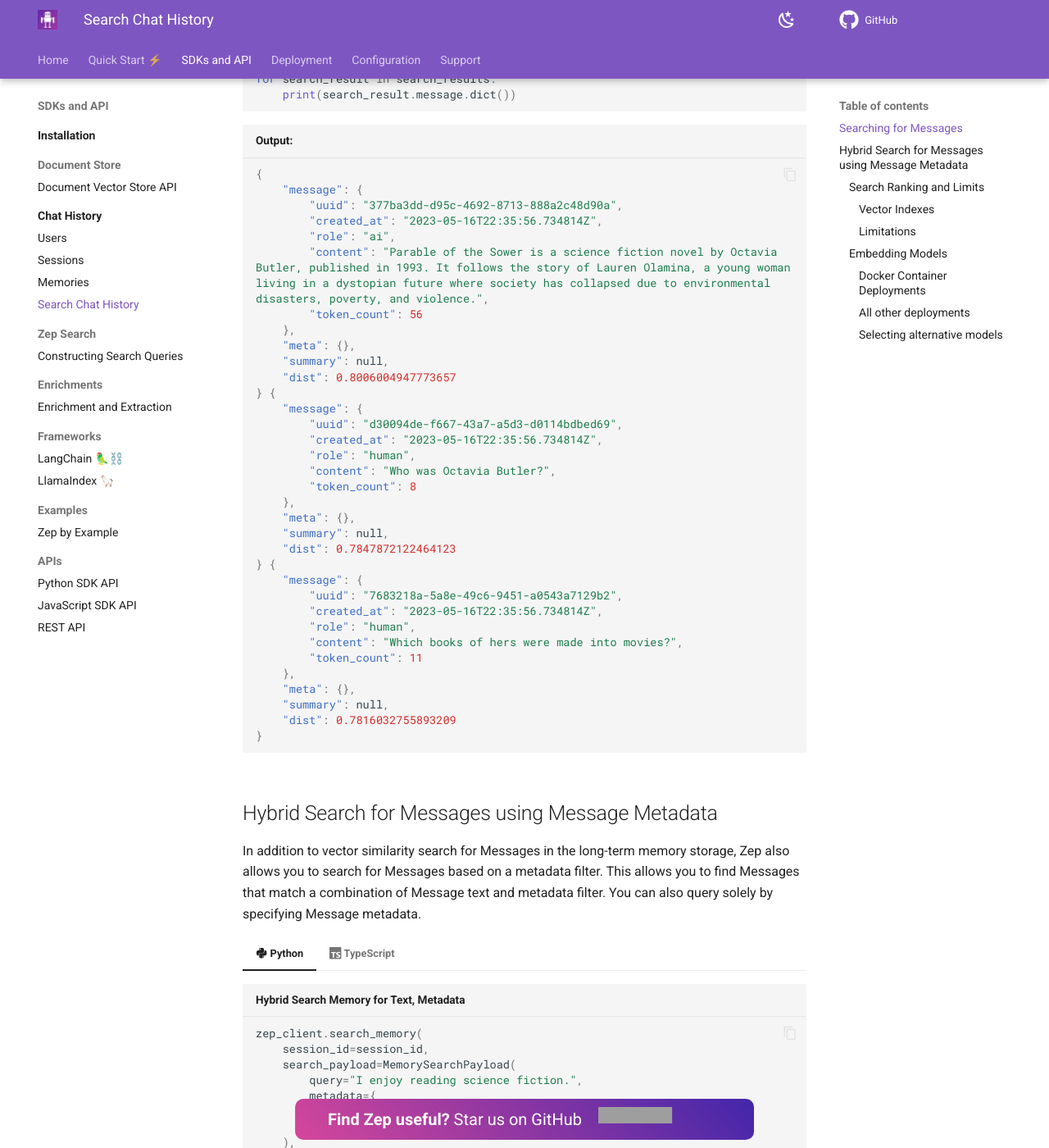
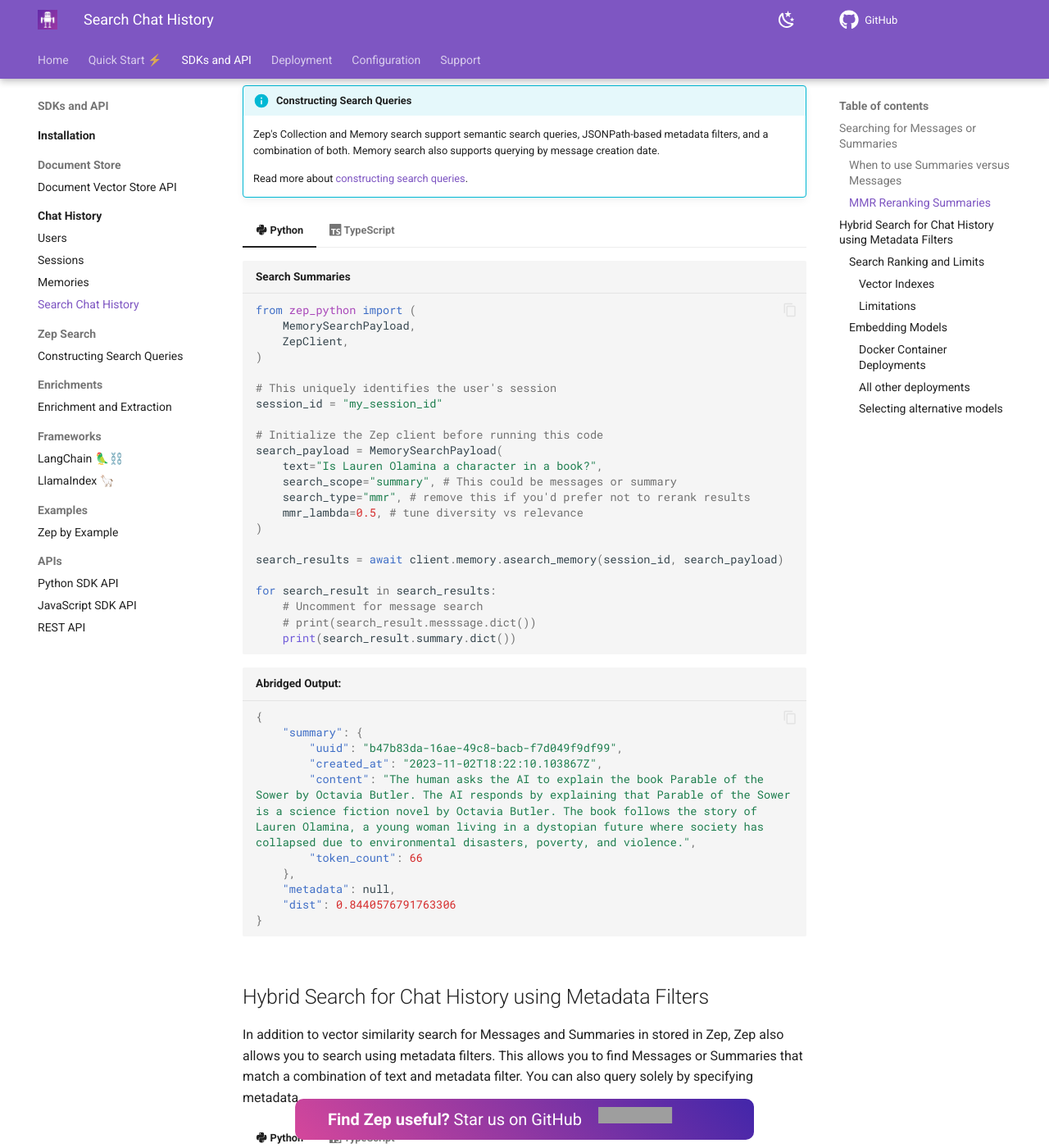
Before and after one commit to getzep/docs.getzep.com, an MkDocs documentation site: the page built from docs/sdk/chat_history/search.md, in a window 1280 px wide and 1400 px high, scrolled down 826 px. Shown: the whole window at 82% size. Built offline with MkDocs 1.6.1 and Material for MkDocs 9.7.7, drawn with Linux system fonts in a browser that asks for light colours; plug-ins that fetch from the network failed and are left out; comment, search, counter and statistics services are not loaded; some of the changed text lies outside the part shown; grey boxes are pictures that could not be loaded.

Commit message:
summary search

````diff
--- a/docs/sdk/chat_history/search.md
+++ b/docs/sdk/chat_history/search.md
@@ -1,10 +1,19 @@
 # Vector Search over Chat History
 
-Zep allows developers to search the long-term memory store for relevant historical conversations.
+Zep allows developers to search the Zep long-term memory store for relevant historical conversations.
 
-## Searching for Messages
+## Searching for Messages or Summaries
 
-Zep supports vector similarity search for Messages in the long-term memory storage. This allows you to find Messages that are contextually similar to a given query, with the results sorted by a similarity or `distance`.
+Zep supports vector similarity search for Messages or Summaries of messages stored by Zep. This allows you to populate prompts with past conversations contextually similar to a given query, with the results sorted by a similarity score or `distance`.
+
+### When to use Summaries versus Messages
+
+Zep supports searching for both Messages and Summaries. Given that individual messages may lack conversational context, Summaries are often a better choice for search. See the discussion about [message limitations](http://localhost:8001/sdk/chat_history/search/#limitations) below.
+
+Messages, however, can contain specific details that may be useful for your application. It is possible to execute both types of searches within your app.
+
+### MMR Reranking Summaries
+Since summaries often share information, particualrly when the Message Window is set to a lower threshold, it is often useful to use [Maximum Marginal Relevance (MMR)](../search_query.md) reranking of search results. Zep has build-in, hardware accelerated support for MMR and enabling it is simple.
 
 !!! info "Constructing Search Queries"
 
@@ -14,106 +23,88 @@
 
 === ":fontawesome-brands-python: Python"
 
-    ```python title="Search Memory for Text"
-    search_payload = MemorySearchPayload(text="Is Lauren Olamina a character in a book")
+    ```python title="Search Summaries"
+    from zep_python import (
+        MemorySearchPayload,
+        ZepClient,
+    )
+
+    # This uniquely identifies the user's session
+    session_id = "my_session_id"
+
+    # Initialize the Zep client before running this code
+    search_payload = MemorySearchPayload(
+        text="Is Lauren Olamina a character in a book?",
+        search_scope="summary", # This could be messages or summary
+        search_type="mmr", # remove this if you'd prefer not to rerank results
+        mmr_lambda=0.5, # tune diversity vs relevance
+    )
 
     search_results = await client.memory.asearch_memory(session_id, search_payload)
 
     for search_result in search_results:
-        print(search_result.message.dict())
+        # Uncomment for message search
+        # print(search_result.messsage.dict())
+        print(search_result.summary.dict())
     ```
-    ```json title="Output:"
+    ```json title="Abridged Output:"
     {
-        "message": {
-            "uuid": "377ba3dd-d95c-4692-8713-888a2c48d90a",
-            "created_at": "2023-05-16T22:35:56.734814Z",
-            "role": "ai",
-            "content": "Parable of the Sower is a science fiction novel by Octavia Butler, published in 1993. It follows the story of Lauren Olamina, a young woman living in a dystopian future where society has collapsed due to environmental disasters, poverty, and violence.",
-            "token_count": 56
+        "summary": {
+            "uuid": "b47b83da-16ae-49c8-bacb-f7d049f9df99",
+            "created_at": "2023-11-02T18:22:10.103867Z",
+            "content": "The human asks the AI to explain the book Parable of the Sower by Octavia Butler. The AI responds by explaining that Parable of the Sower is a science fiction novel by Octavia Butler. The book follows the story of Lauren Olamina, a young woman living in a dystopian future where society has collapsed due to environmental disasters, poverty, and violence.",
+            "token_count": 66
         },
-        "meta": {},
-        "summary": null,
-        "dist": 0.8006004947773657
-    } {
-        "message": {
-            "uuid": "d30094de-f667-43a7-a5d3-d0114bdbed69",
-            "created_at": "2023-05-16T22:35:56.734814Z",
-            "role": "human",
-            "content": "Who was Octavia Butler?",
-            "token_count": 8
-        },
-        "meta": {},
-        "summary": null,
-        "dist": 0.7847872122464123
-    } {
-        "message": {
-            "uuid": "7683218a-5a8e-49c6-9451-a0543a7129b2",
-            "created_at": "2023-05-16T22:35:56.734814Z",
-            "role": "human",
-            "content": "Which books of hers were made into movies?",
-            "token_count": 11
-        },
-        "meta": {},
-        "summary": null,
-        "dist": 0.7816032755893209
+        "metadata": null,
+        "dist": 0.8440576791763306
     }
     ```
 
 === ":simple-typescript: TypeScript"
 
-    ```javascript title="Search Memory for Text"
+    ```typescript title="Search Messages"
+    import {
+        MemorySearchPayload,
+        ZepClient,
+    } from '@getzep/zep-js';
+
+    // This uniquely identifies the user's session
+    const sessionID = "my_session_id";
     const searchText = "Is Lauren Olamina a character in a book?";
 
-    const searchPayload = new MemorySearchPayload({ metadata: {}, text: searchText });
-    const searchResults = await zepClient.memory.searchMemory(
-        sessionID,
-        searchPayload
-    );
+    // Initialize the ZepClient before running this code
+
+    // Create a new MemorySearchPayload with the search text, scope, type, and MMR lambda
+    const searchPayload = new MemorySearchPayload({
+        text: searchText,
+        search_scope: "summary", // This could be messages or summary
+        search_type: "mmr", // remove this if you'd prefer not to rerank results
+        mmr_lambda: 0.5, // tune diversity vs relevance
+    });
+
+    // Perform the memory search with the session ID, search payload, and a limit of 3 results
+    const searchResults = await client.memory.searchMemory(sessionID, searchPayload, 3);
 
     searchResults.forEach((searchResult) => {
         console.debug(JSON.stringify(searchResult));
     });
     ```
-    ```json title="Output:"
+    ```json title="Abridged Output:"
     {
-        "message": {
-            "uuid": "377ba3dd-d95c-4692-8713-888a2c48d90a",
-            "created_at": "2023-05-16T22:35:56.734814Z",
-            "role": "ai",
-            "content": "Parable of the Sower is a science fiction novel by Octavia Butler, published in 1993. It follows the story of Lauren Olamina, a young woman living in a dystopian future where society has collapsed due to environmental disasters, poverty, and violence.",
-            "token_count": 56
+        "summary": {
+            "uuid": "b47b83da-16ae-49c8-bacb-f7d049f9df99",
+            "created_at": "2023-11-02T18:22:10.103867Z",
+            "content": "The human asks the AI to explain the book Parable of the Sower by Octavia Butler. The AI responds by explaining that Parable of the Sower is a science fiction novel by Octavia Butler. The book follows the story of Lauren Olamina, a young woman living in a dystopian future where society has collapsed due to environmental disasters, poverty, and violence.",
+            "token_count": 66
         },
-        "meta": {},
-        "summary": null,
-        "dist": 0.8006004947773657
-    } {
-        "message": {
-            "uuid": "d30094de-f667-43a7-a5d3-d0114bdbed69",
-            "created_at": "2023-05-16T22:35:56.734814Z",
-            "role": "human",
-            "content": "Who was Octavia Butler?",
-            "token_count": 8
-        },
-        "meta": {},
-        "summary": null,
-        "dist": 0.7847872122464123
-    } {
-        "message": {
-            "uuid": "7683218a-5a8e-49c6-9451-a0543a7129b2",
-            "created_at": "2023-05-16T22:35:56.734814Z",
-            "role": "human",
-            "content": "Which books of hers were made into movies?",
-            "token_count": 11
-        },
-        "meta": {},
-        "summary": null,
-        "dist": 0.7816032755893209
+        "metadata": null,
+        "dist": 0.8440576791763306
     }
     ```
 
-## Hybrid Search for Messages using Message Metadata
+## Hybrid Search for Chat History using Metadata Filters
 
-In addition to vector similarity search for Messages in the long-term memory storage, Zep also allows you to search for Messages based on a metadata filter. This allows you to find Messages that match a combination of Message text and metadata filter. You can also query solely by specifying Message metadata.
+In addition to vector similarity search for Messages and Summaries in stored in Zep, Zep also allows you to search using metadata filters. This allows you to find Messages or Summaries that match a combination of text and metadata filter. You can also query solely by specifying metadata.
 
 === ":fontawesome-brands-python: Python"
 
@@ -213,14 +204,15 @@
 ### Search Ranking and Limits
 
 #### Vector Indexes
-Where available, Zep will use a `pgvector v0.5`'s HNSW index for vector search over messages. Zep uses cosine distance for the distance function.
+Where available, Zep will use a `pgvector v0.5`'s HNSW index for vector search over messages and summaries. Zep uses cosine distance for the distance function.
 
 If you are using a version of `pgvector` prior to `v0.5`, Zep will fall back to using an exact nearest neighbor search.
 
-It is possible to manually create an `IVFFLAT` index on the `message_embedding` table's `embedding` column to improve search performance.
+If you don't have access to `pgvector v0.5`, is possible to manually create `IVFFLAT` indexes to improve search performance.
 
 ```sql
 CREATE INDEX ON message_embedding USING ivfflat (embedding vector_cosine_ops) WITH (lists = 100);
+CREATE INDEX ON summary_embedding USING ivfflat (embedding vector_cosine_ops) WITH (lists = 100);
 ```
 
 Please see the [pgevector documentation](https://github.com/pgvector/pgvector#ivfflat) for information on selecting the size of the `lists` parameter.
````
Also changed, not shown: docs/sdk/search_query.md (+11 -6 lines).
